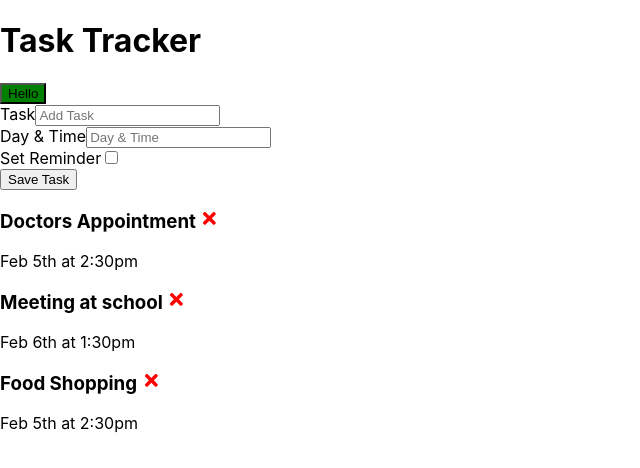
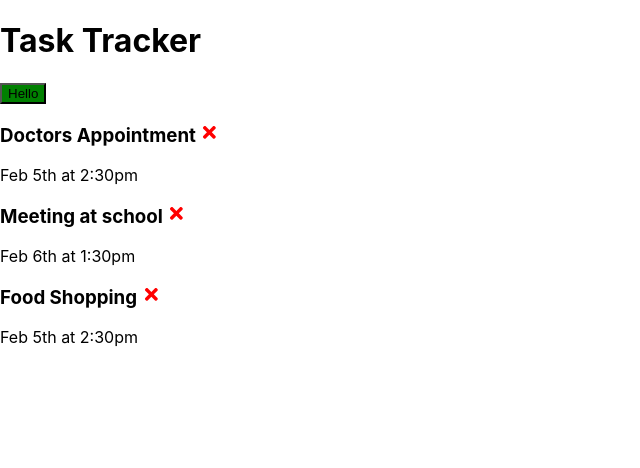
Before and after one commit to mingyeongmo/Crash, a React (Create React App) app: page / in a window 1280 px wide. Shown: the top 468 px of the page, without its empty margins (0-640 px from the left). Built offline with nearby package versions, Linux system fonts and the light colour scheme.

Commit message:
showAddTask state

```diff
--- a/src/App.js
+++ b/src/App.js
@@ -4,6 +4,8 @@ import Tasks from './components/Tasks'
 import AddTask from './components/AddTask'
 
 const App = () => {
+  const [showAddTask, setshowAddTask]= useState(false)
+
   const [tasks, setTasks]= useState([
     {
         id: 1,
@@ -46,7 +48,7 @@ const App = () => {
   return (
     <div className="container">
       <Header />
-      <AddTask onAdd={addTask}/>
+      {showAddTask && <AddTask onAdd={addTask}/>}
       {tasks.length > 0 ? (
       <Tasks tasks={tasks} onDelete=
       {deleteTask} onToggle={toggleReminder}/>
```
